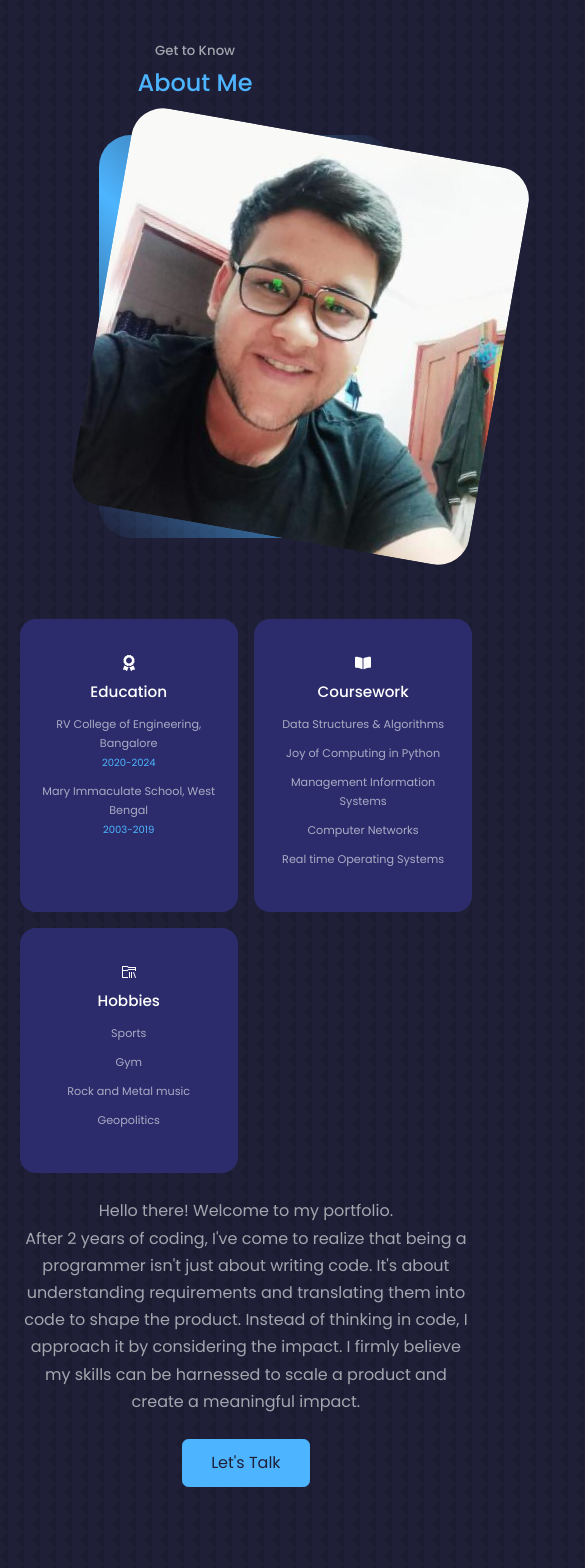
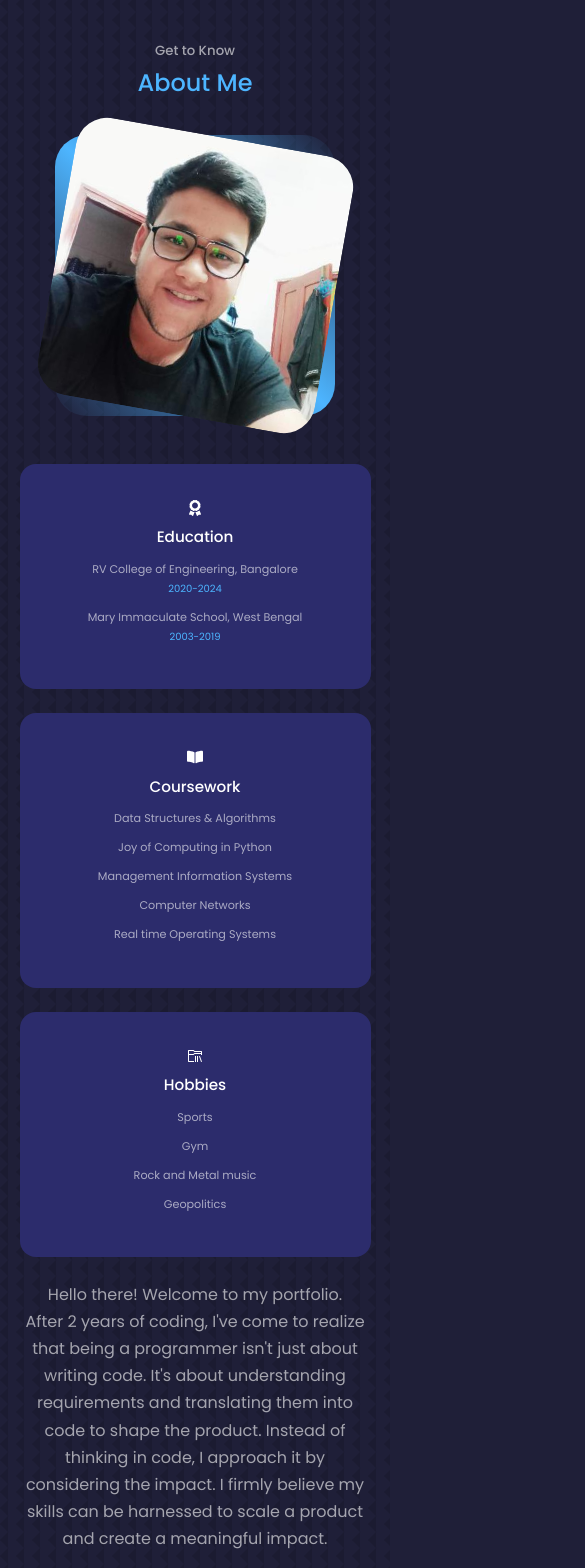
Before and after one commit to DipayanC2012/Portfolio_React, a React (Create React App) app: page / in a window 390 px wide. Shown: the part 900-2468 px from the top of the page, 585 px wide, since content can reach past the window. Built offline with nearby package versions, Linux system fonts and the light colour scheme.

Commit message:
made changes for tablets and mobile view

```diff
--- a/src/components/about/about.css
+++ b/src/components/about/about.css
@@ -87,8 +87,8 @@
 /*Media Queries (Medium Devices)*/
 @media screen and (max-width: 1024px){
     .about__container{
-        grid-template-columns: 1fr;
-        gap: 0;
+        display: flex;
+        flex-direction: column;
     }
 
     .about__me{
@@ -104,13 +104,31 @@
 /*Media Queries (Small Devices)*/
 @media screen and (max-width: 600px){
     .about__me{
-        width: 65%;
+        width: 80%;
         margin: 0 auto 3rem;
     }
+    .about__me-image{
+        height: 100%;
+        width: 100%;
+        object-fit: cover;
+        border-radius: 2rem;
+        overflow: hidden;
+        transform: rotate(10deg);
+        transition: var(--transition);
+    }
+
+    .img-black{
+        object-fit: cover;
+        width: 100%;
+        height: 100%;
+        border-radius: 2rem;
+
+    }
+
 
     .about__cards{
-        grid-template-columns: 1fr 1fr;
-        gap: 1rem;
+       display: flex;
+       flex-direction: column;
     }
 
     .about__content{
--- a/src/components/experience/Experience.jsx
+++ b/src/components/experience/Experience.jsx
@@ -8,7 +8,7 @@ const Experience = () => {
       <h5>Skills I have</h5>
       <h2>My Experience</h2>
       <div className='container experience__container'>
-        <div className='experience__frontend'>
+        <div className='experience__category'>
           <h3>Intermediate</h3>
           <div className='experience__content'>
             <article className='experience__details'>
@@ -20,7 +20,7 @@ const Experience = () => {
             <article className='experience__details'>
               <BsPatchCheckFill className='experience__details-icon' />
               <div>
-                <h4>CSS, SASS</h4>
+                <span>CSS, SASS</span>
 
               </div>
             </article>
@@ -48,7 +48,7 @@ const Experience = () => {
             </article>
           </div>
         </div>
-        <div className='experience_backend'>
+        <div className='experience__category'>
           <h3>Basic</h3>
           <div className='experience__content'>
             <article className='experience__details'>
@@ -88,7 +88,7 @@ const Experience = () => {
             </article>
           </div>
         </div>
-        <div className='experience_backend'>
+        <div className='experience__category'>
           <h3>Familiar with</h3>
           <div className='experience__content'>
             <article className='experience__details'>
--- a/src/components/experience/experience.css
+++ b/src/components/experience/experience.css
@@ -1,9 +1,9 @@
-.experience__container{
+.experience__container {
   display: flex;
   gap: 32px;
 }
 
-.experience__container > div{
+.experience__category {
   background: var(--color-bg-variant);
   padding: 2.4rem 32px;
   border-radius: 2rem;
@@ -11,13 +11,12 @@
   transition: var(--transition);
 }
 
-.experience__container > div:hover{
+.experience__category:hover {
   background: transparent;
   border: 1px solid var(--color-primary-variant);
   cursor: default;
-}a
-
-.experience__container > div h3{
+}
+a .experience__category > h3 {
   text-align: center;
   color: var(--color-primary);
   margin-bottom: 2rem;
@@ -30,9 +29,10 @@
   row-gap: 2rem;
 }
 
-.experience__details{
+.experience__details {
   display: flex;
-    gap: 1rem
+  gap: 1rem;
+  white-space: nowrap;
 }
 
 .experience__details-icon {
@@ -41,40 +41,43 @@
 }
 
 /*Media Queries (Medium Devices) */
-@media screen and (max-width: 1024px){
-    .experience__container > div{
+@media screen and (max-width: 1024px) {
+  .experience__category {
     width: 80%;
     padding: 2rem;
     margin: 0 auto;
   }
 
-    .experience__content{
-        padding: 1rem;
+  .experience__content {
+        display: flex;
+        flex-direction: column;
+        row-gap: 8px;
   }
 
-    .experience__container{
-        grid-template-columns: 1fr;
+  .experience__container {
+    display: flex;
+    gap: 32px;
+
   }
-
 }
 
 /*Media Queries (Small Devices) */
-@media screen and (max-width: 600px){
-    .experience__container{
-        gap: 1rem;
-
+@media screen and (max-width: 600px) {
+  .experience__container {
+    display: flex;
+    gap: 32px;
+    flex-direction: column;
+    padding: 50px;
   }
 
-    .experience__container > div {
+  .experience__category {
     width: 100%;
     padding: 2rem 1rem;
     grid-template-columns: 1fr;
   }
 
-    .experience__content{
-        grid-template-columns: 1fr;
+  .experience__content {
+    margin-top: 10px;
     row-gap: 1rem;
-        place-items: center;
   }
-
 }
```
Lines whose indentation alone changed are shown as unchanged.
